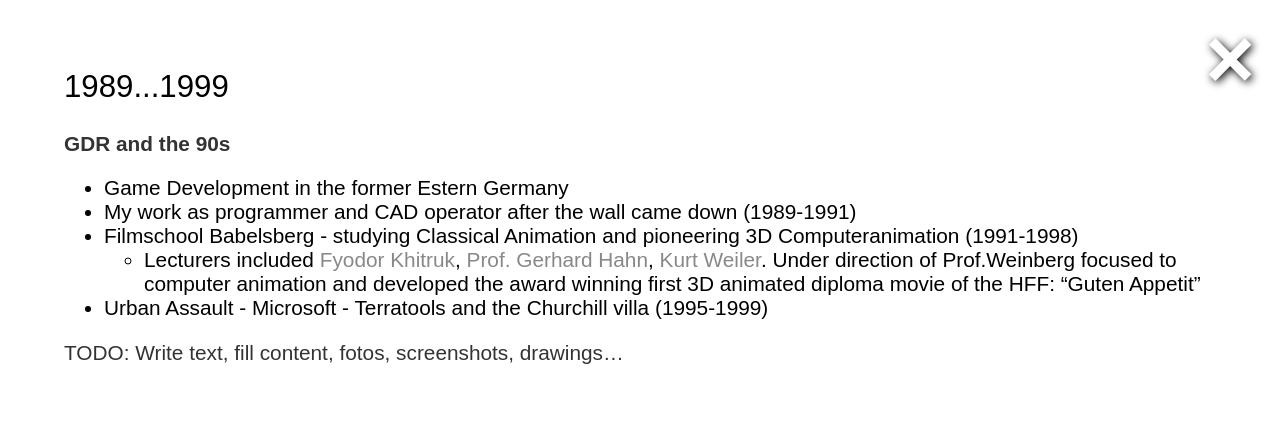
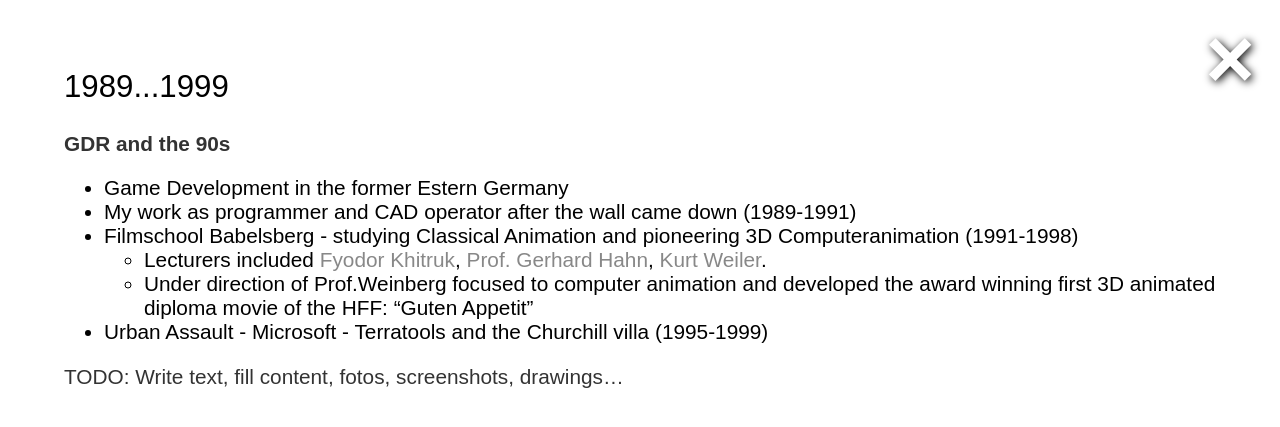
Before and after one commit to gebirgsbernd/gebirgsbernd.github.io, a Jekyll site: the page built from z_aboutme/_posts/1989-01-01-old.md, in a window 1280 px wide. Shown: the top 427 px of the page. Built offline with Jekyll 4.4.1, drawn with Linux system fonts in a browser that asks for light colours; some web fonts are replaced.

Commit message:
Polishing

```diff
--- a/z_aboutme/_posts/1989-01-01-old.md
+++ b/z_aboutme/_posts/1989-01-01-old.md
@@ -6,7 +6,8 @@ title: "1989...1999"
 * Game Development in the former Estern Germany
 * My work as programmer and CAD operator after the wall came down  (1989-1991)
 * Filmschool Babelsberg - studying Classical Animation and pioneering 3D Computeranimation (1991-1998)
-    * Lecturers included  [Fyodor Khitruk](https://ru.wikipedia.org/wiki/%D0%A5%D0%B8%D1%82%D1%80%D1%83%D0%BA,_%D0%A4%D1%91%D0%B4%D0%BE%D1%80_%D0%A1%D0%B0%D0%B2%D0%B5%D0%BB%D1%8C%D0%B5%D0%B2%D0%B8%D1%87),  [Prof. Gerhard Hahn](https://de.wikipedia.org/wiki/Gerhard_Hahn_(Regisseur)), [Kurt Weiler](https://de.wikipedia.org/wiki/Kurt_Weiler). Under direction of Prof.Weinberg focused to computer animation and developed the award winning first 3D animated diploma movie of the HFF: "Guten Appetit"
+    * Lecturers included  [Fyodor Khitruk](https://ru.wikipedia.org/wiki/%D0%A5%D0%B8%D1%82%D1%80%D1%83%D0%BA,_%D0%A4%D1%91%D0%B4%D0%BE%D1%80_%D0%A1%D0%B0%D0%B2%D0%B5%D0%BB%D1%8C%D0%B5%D0%B2%D0%B8%D1%87),  [Prof. Gerhard Hahn](https://de.wikipedia.org/wiki/Gerhard_Hahn_(Regisseur)), [Kurt Weiler](https://de.wikipedia.org/wiki/Kurt_Weiler).
+    * Under direction of Prof.Weinberg focused to computer animation and developed the award winning first 3D animated diploma movie of the HFF: "Guten Appetit"
 * Urban Assault - Microsoft - Terratools and the Churchill villa (1995-1999)
 
 
```
